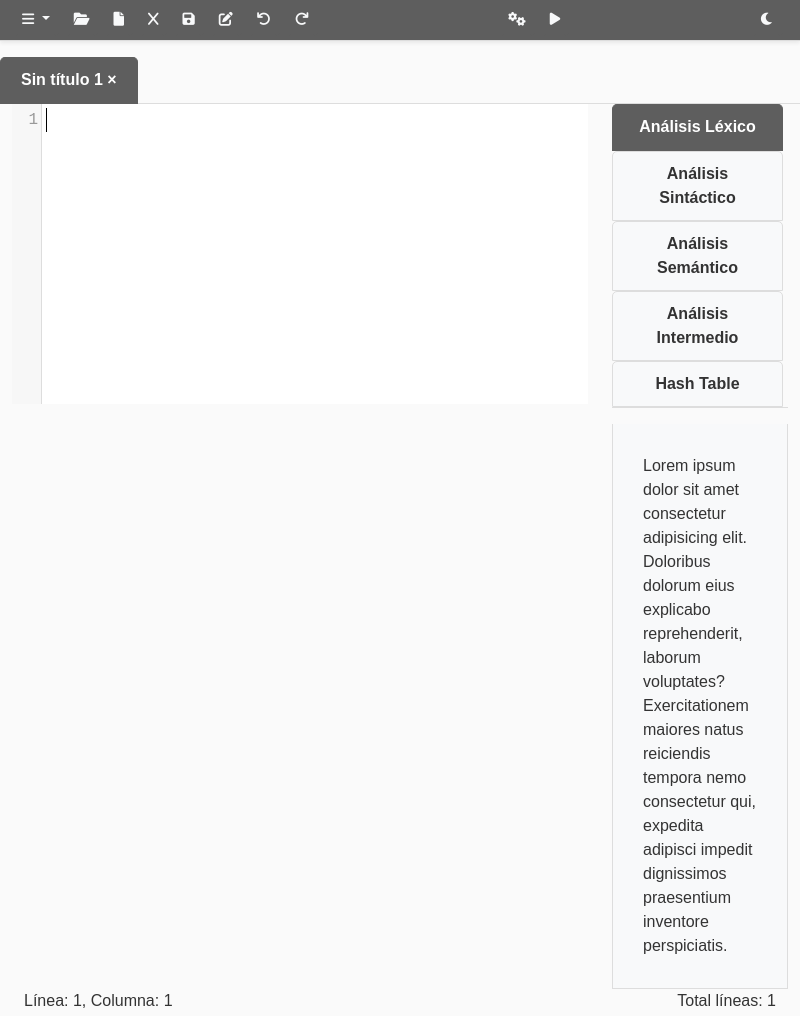
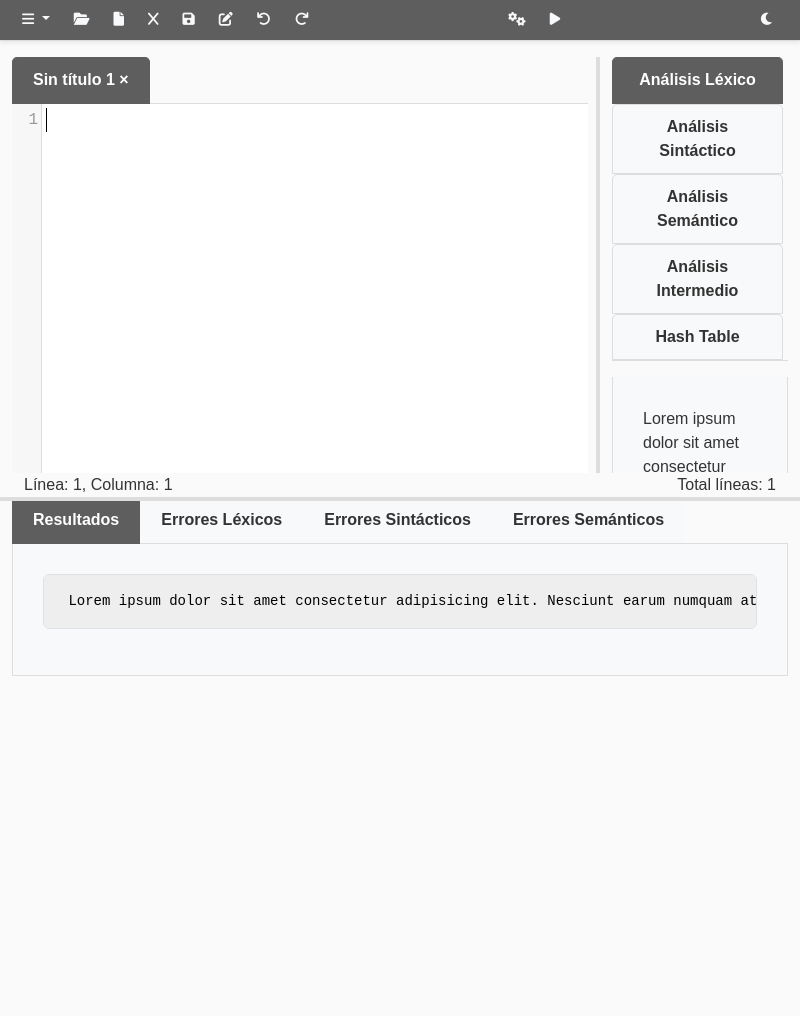
Before and after one commit to DiegoRuP/keide-ide, an Electron app: page renderer/index.html in a window 800 px wide. Shown: the top 1016 px of the page. After the commit the page ends 800 px from the top, so only its background shows below. Drawn offline with nearby package versions, Linux system fonts and the light colour scheme; no server answers.

Commit message:
feat: resizable tabs

```diff
--- a/renderer/css/styles.css
+++ b/renderer/css/styles.css
@@ -231,11 +231,102 @@ body.dark-mode .tab-content {
     margin-right: 0.25rem !important; /* Reducir el margen derecho */
 }
 
-.CodeMirror {
-    max-height: 100%;
-}
-
 .btn-outline-light{
     border: none;
     border-bottom: #5e5e5e 1px solid !important;
 }
+
+/* Resizable containers */
+.resize-container {
+    position: relative;
+    overflow: hidden;
+}
+
+.resize-handle {
+    width: 8px;
+    cursor: col-resize;
+    background-color: #ddd;
+    position: absolute;
+    top: 0;
+    bottom: 0;
+    right: -4px;
+    z-index: 1;
+    transition: background-color 0.2s;
+}
+
+.resize-handle:hover {
+    background-color: #5e5e5e;
+}
+
+body.dark-mode .resize-handle {
+    background-color: #333;
+}
+
+body.dark-mode .resize-handle:hover {
+    background-color: #666;
+}
+
+/* Flexible layout */
+.flex-nowrap {
+    flex-wrap: nowrap !important;
+}
+
+.h-90 {
+    height: 70vh;
+}
+
+/* CodeMirror adjustments */
+.CodeMirror {
+    height: calc(100% - 40px) !important; /* Account for tab height */
+    width: 100% !important;
+}
+
+/* Replace existing .col-md-9 and .col-md-3 styles with: */
+.col-md-9, .col-md-3 {
+    height: 100%;
+    position: relative;
+    transition: width 0.2s;
+}
+
+/* Resize handle horizontal */
+.resize-handle-horizontal {
+    height: 8px;
+    cursor: row-resize;
+    background-color: #ddd;
+    position: absolute;
+    top: -4px;
+    left: 0;
+    right: 0;
+    z-index: 1;
+    transition: background-color 0.2s;
+}
+
+.resize-handle-horizontal:hover {
+    background-color: #5e5e5e;
+}
+
+body.dark-mode .resize-handle-horizontal {
+    background-color: #333;
+}
+
+body.dark-mode .resize-handle-horizontal:hover {
+    background-color: #666;
+}
+
+.resize-container-vertical {
+    position: relative;
+    overflow: hidden;
+    height: 300px; /* Altura inicial */
+}
+
+/* Ajustes de layout principal */
+main {
+    display: flex;
+    flex-direction: column;
+    height: calc(100vh - 60px); /* Resta la altura del header */
+}
+
+.row.flex-nowrap {
+    flex: 1;
+    min-height: 0;
+}
--- a/renderer/index.html
+++ b/renderer/index.html
@@ -138,7 +138,9 @@
 
     <!-- Área de trabajo -->
     <main class="container-fluid mt-3">
-        <div class="row">
+        <div class="row flex-nowrap h-90">
+
+            <div class="col-md-9 h-90 resize-container"> <!-- Added resize-container -->
 
                 <!-- Contenedor de pestañas -->
                 <ul class="nav nav-tabs" id="tab-list" role="tablist">
@@ -150,12 +152,14 @@
                 </ul>
 
                 <!-- Frame para el código -->
-            <div class="col-md-9 h-90">
                     <div id="editor" class="h-100" placeholder="// Escribe tu codigo aqui"></div>
+
+                    <!-- Resize handle -->
+                    <div class="resize-handle"></div>
                 </div>
 
             <!-- Pestañas de análisis -->
-            <div class="col-md-3">
+            <div class="col-md-3 h-90 resize-container">
                     <div class="nav nav-pills flex-column">
                         <button class="nav-link active" id="lexico-tab" data-bs-toggle="pill" data-bs-target="#lexico">Análisis Léxico</button>
                         <button class="nav-link" id="sintactico-tab" data-bs-toggle="pill" data-bs-target="#sintactico">Análisis Sintáctico</button>
@@ -193,8 +197,10 @@
     </div>
 
         <!-- Frame para los logs -->
-        <div class="row mt-3">
+        <div class="row resize-container-vertical">
+            <div class="resize-handle-horizontal"></div>
             <div class="col-12">
+
                 <!-- Pestañas para los resultados y errores -->
                 <ul class="nav nav-tabs" id="logsTabs" role="tablist">
                     <li class="nav-item" role="presentation">
--- a/renderer/js/renderer.js
+++ b/renderer/js/renderer.js
@@ -1,4 +1,64 @@
 document.addEventListener('DOMContentLoaded', () => {
+
+    const resizeHandle = document.querySelector('.resize-handle');
+    const leftPanel = document.querySelector('.col-md-9');
+    const rightPanel = document.querySelector('.col-md-3');
+    let isResizing = false;
+
+    resizeHandle.addEventListener('mousedown', (e) => {
+        isResizing = true;
+        document.body.classList.add('resizing');
+    });
+
+    document.addEventListener('mousemove', (e) => {
+        if (!isResizing) return;
+
+        const container = leftPanel.parentElement;
+        const containerRect = container.getBoundingClientRect();
+        const percent = (e.clientX - containerRect.left) / containerRect.width * 100;
+
+        leftPanel.style.width = `calc(${percent}% - 4px)`;
+        rightPanel.style.width = `calc(${100 - percent}% - 4px)`;
+    });
+
+    document.addEventListener('mouseup', () => {
+        isResizing = false;
+        document.body.classList.remove('resizing');
+    });
+
+    // Resize horizontal para los logs
+    const hResizeHandle = document.querySelector('.resize-handle-horizontal');
+    const editorAnalysisContainer = document.querySelector('.row.flex-nowrap');
+    const logsContainer = document.querySelector('.resize-container-vertical');
+    let isHResizing = false;
+
+    hResizeHandle.addEventListener('mousedown', (e) => {
+        isHResizing = true;
+        document.body.classList.add('resizing-horizontal');
+    });
+
+    document.addEventListener('mousemove', (e) => {
+        if (!isHResizing) return;
+
+        const container = document.querySelector('main');
+        const containerRect = container.getBoundingClientRect();
+        const newHeight = containerRect.bottom - e.clientY - 60; /* Ajuste para el header */
+
+        logsContainer.style.height = `${newHeight}px`;
+        editorAnalysisContainer.style.height = `calc(100% - ${newHeight}px)`;
+        editor.refresh();
+    });
+
+    document.addEventListener('mouseup', () => {
+        isHResizing = false;
+        document.body.classList.remove('resizing-horizontal');
+    });
+
+    // Handle editor resize
+    window.addEventListener('resize', () => {
+        editor?.refresh();
+    });
+
     // Cambiar entre modo oscuro y claro
     document.getElementById('toggle-dark-mode').addEventListener('click', async () => {
         const isDarkMode = await window.darkMode.toggle();
```
Lines whose indentation alone changed are shown as unchanged.
